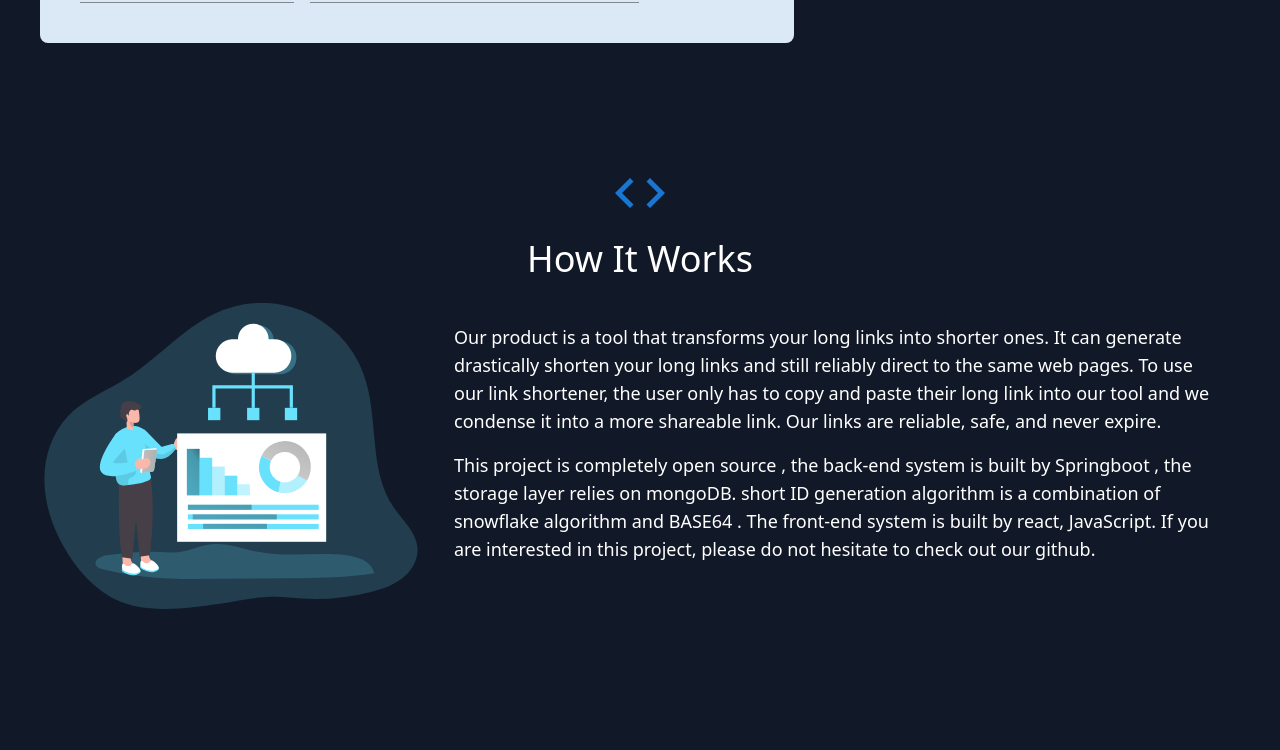
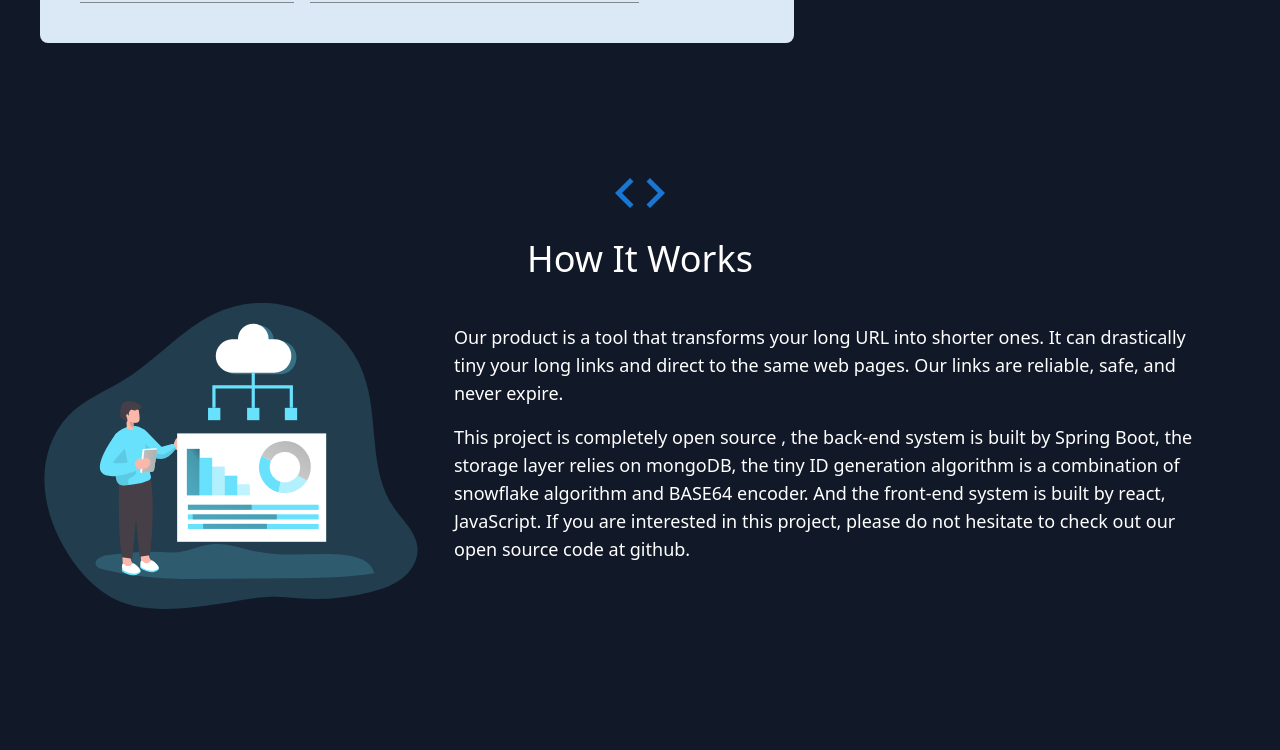
Before and after one commit to liuhangfan/21tiny-frontend, a React (Create React App) app: page / in a window 1280 px wide. Shown: the part 442-1192 px from the top of the page. Built offline with nearby package versions, Linux system fonts and the light colour scheme.

Commit message:
fix solutions part

```diff
--- a/src/components/works.js
+++ b/src/components/works.js
@@ -11,13 +11,10 @@ export default function Works() {
                     How It Works
                 </h1>
                 <div className="container mx-auto p-2 flex md:flex-row flex-col">
-            {/* <div className="lg:w-1/3 md:w-1/3 bg-[#208ef4] rounded-lg overflow-hidden sm:mr-5 p-5 items-end  relative">
-                <p>placeholder</p>
-            </div> */}
             <img src={storageIMG} className="img bg-gradient-to-l hover:bg-gradient-to-r" alt="img" />
                 <div className="lg:w-2/3 md:w-2/3 rounded-lg overflow-hidden sm:mr-5 p-5 items-end  relative">
-                <h2 className="text-lg font-medium title-font mb-4 text-white">Our product is a tool that transforms your long links into shorter ones. It can generate drastically shorten your long links and still reliably direct to the same web pages. To use our link shortener, the user only has to copy and paste their long link into our tool and we condense it into a more shareable link. Our links are reliable, safe, and never expire.</h2>
-                <h2 className="text-lg font-medium title-font mb-4 text-white">This project is completely open source , the back-end system is built by Springboot , the storage layer relies on mongoDB. short ID generation algorithm is a combination of snowflake algorithm and BASE64 . The front-end system is built by react, JavaScript. If you are interested in this project, please do not hesitate to check out our github.</h2>
+                <h2 className="text-lg font-medium title-font mb-4 text-white">Our product is a tool that transforms your long URL into shorter ones. It can drastically tiny your long links and direct to the same web pages. Our links are reliable, safe, and never expire.</h2>
+                <h2 className="text-lg font-medium title-font mb-4 text-white">This project is completely open source , the back-end system is built by Spring Boot, the storage layer relies on mongoDB, the tiny ID generation algorithm is a combination of snowflake algorithm and BASE64 encoder. And the front-end system is built by react, JavaScript. If you are interested in this project, please do not hesitate to check out our open source code at github.</h2>
                 </div>
             </div>
             </div>
```
